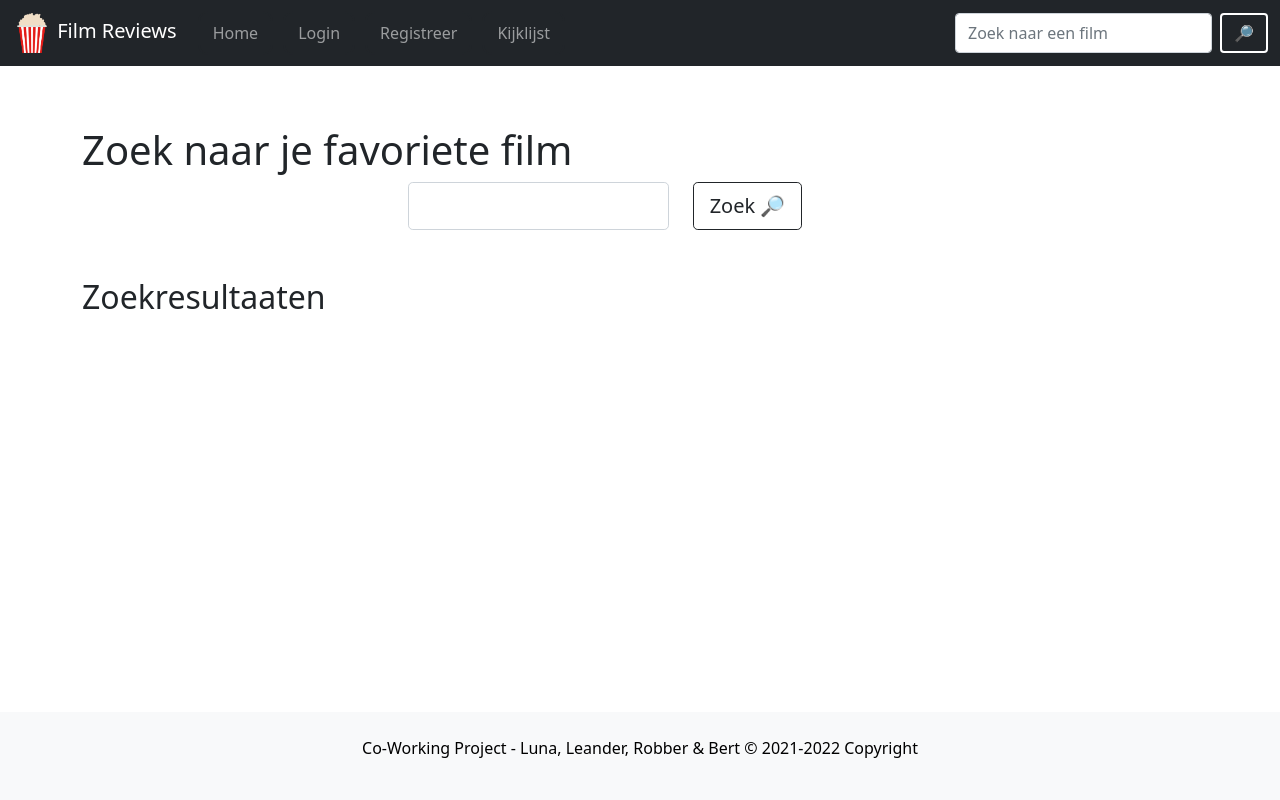
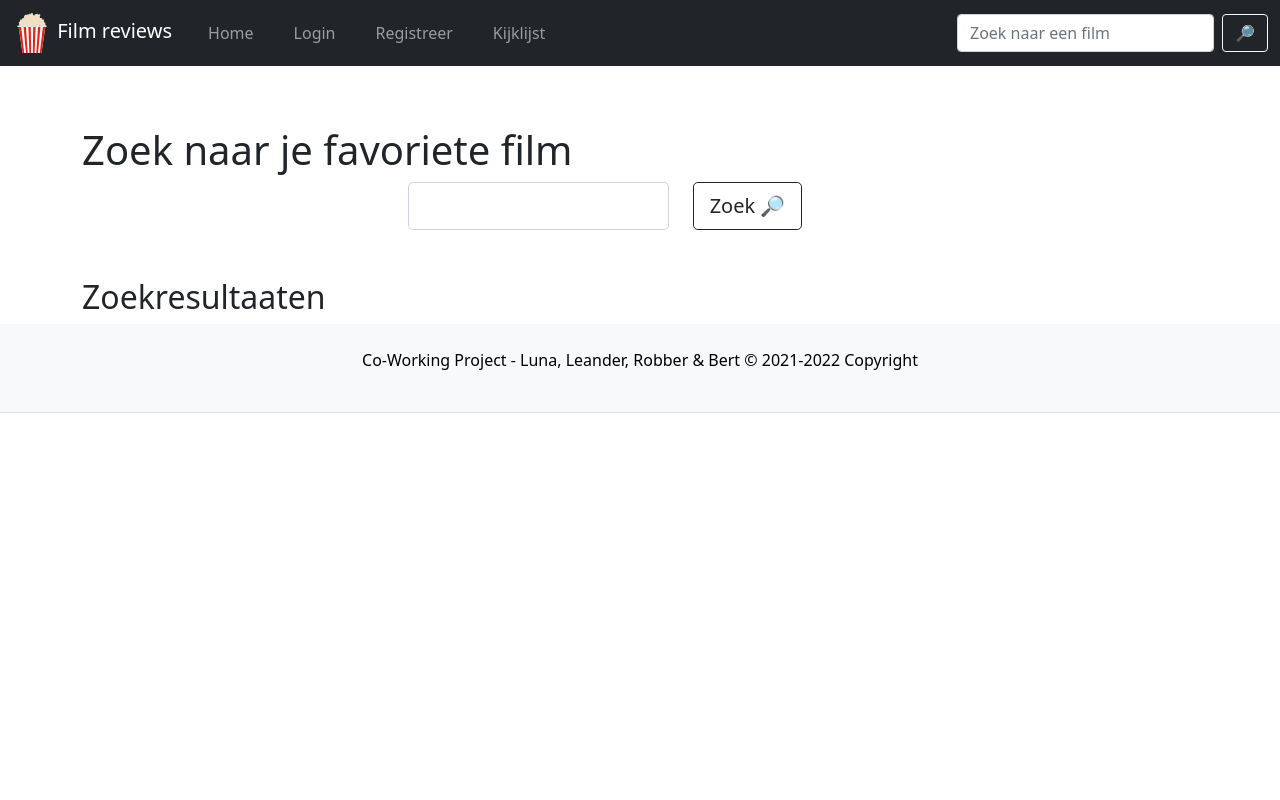
Before and after one commit to LunaTemmerman/co-working-project, a PHP site: page /zoek/ in a window 1280 px wide. Run offline with PHP 8.4, Linux system fonts and the light colour scheme.

Commit message:
subheaders

```diff
--- a/web/footer.php
+++ b/web/footer.php
@@ -1,5 +1,5 @@
 <?php
 ?>
-<footer  class="row fixed-bottom text-center p-4 bg-light text-black">
+<footer  class="row border-bottom text-center p-4 bg-light text-black">
     <p class="col">Co-Working Project - Luna, Leander, Robber & Bert  © 2021-2022 Copyright</p>
 </footer>
--- a/web/zoek/headersub.php
+++ b/web/zoek/headersub.php
@@ -1,20 +1,16 @@
-<?php
-session_start();
-?>
-
 <header>
     <nav class="navbar navbar-expand-lg navbar-dark bg-dark">
         <div class="container-fluid">
-            <a class="navbar-brand" href="../">
-                <img width="40" src="../img/logo.png" alt="logo">
-                Film Reviews</a>
+            <a class="navbar-brand" href="./">
+                <img width="40" src="../img/logo.png" class="popcorn_logo" alt="logo">
+                Film reviews</a>
             <button class="navbar-toggler" type="button" data-bs-toggle="collapse" data-bs-target="#navbarSupportedContent" aria-controls="navbarSupportedContent" aria-expanded="false" aria-label="Toggle navigation">
                 <span class="navbar-toggler-icon"></span>
             </button>
             <div class="collapse navbar-collapse" id="navbarSupportedContent">
                 <ul class="navbar-nav me-auto mb-2 mb-lg-0">
                     <li class="nav-item">
-                        <a class="nav-link" aria-current="page" href="../">Home</a>
+                        <a class="nav-link" aria-current="page" href="./">Home</a>
                     </li>
                     <?php
                     if (isset($_SESSION["id"])) {
@@ -31,7 +27,7 @@ session_start();
                 </ul>
                 <form class="d-flex" action="javascript:searchBox('home')" method="post">
                     <input class="form-control me-2 bg-white" type="search" placeholder="Zoek naar een film" aria-label="Search" id="query">
-                    <button class="btn btn-outline-bordeaux" type="submit">🔎︎</button>
+                    <button class="btn btn-outline-light" type="submit">🔎︎</button>
                 </form>
             </div>
         </div>
```
Also changed, not shown: web/film/headersub.php (+4 -8 lines), web/includes/headersub.php (+4 -8 lines).
